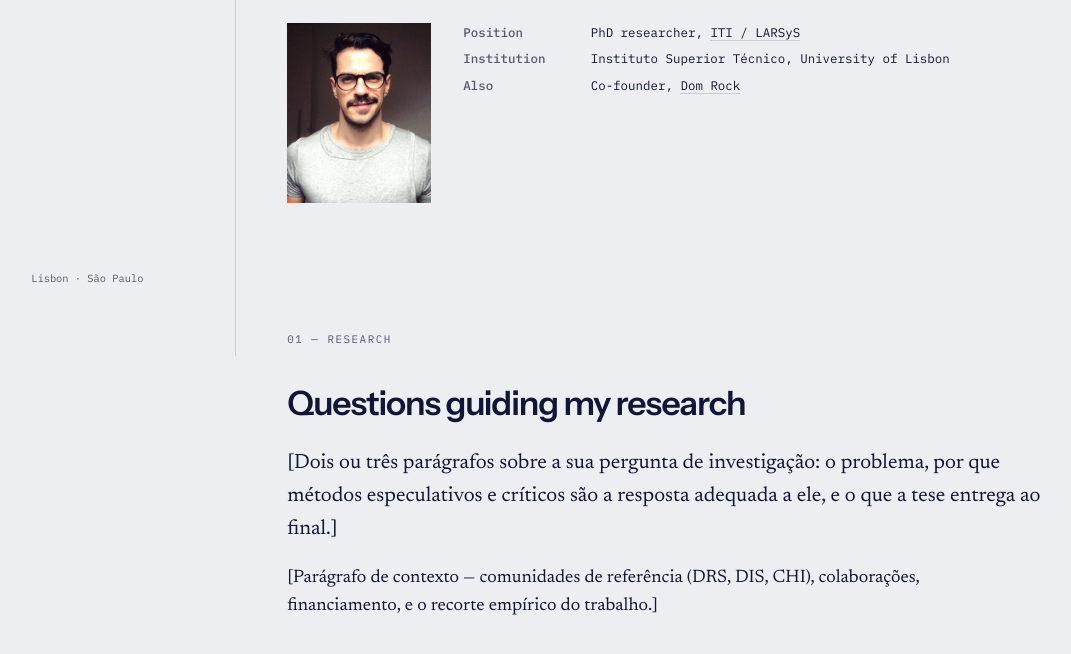
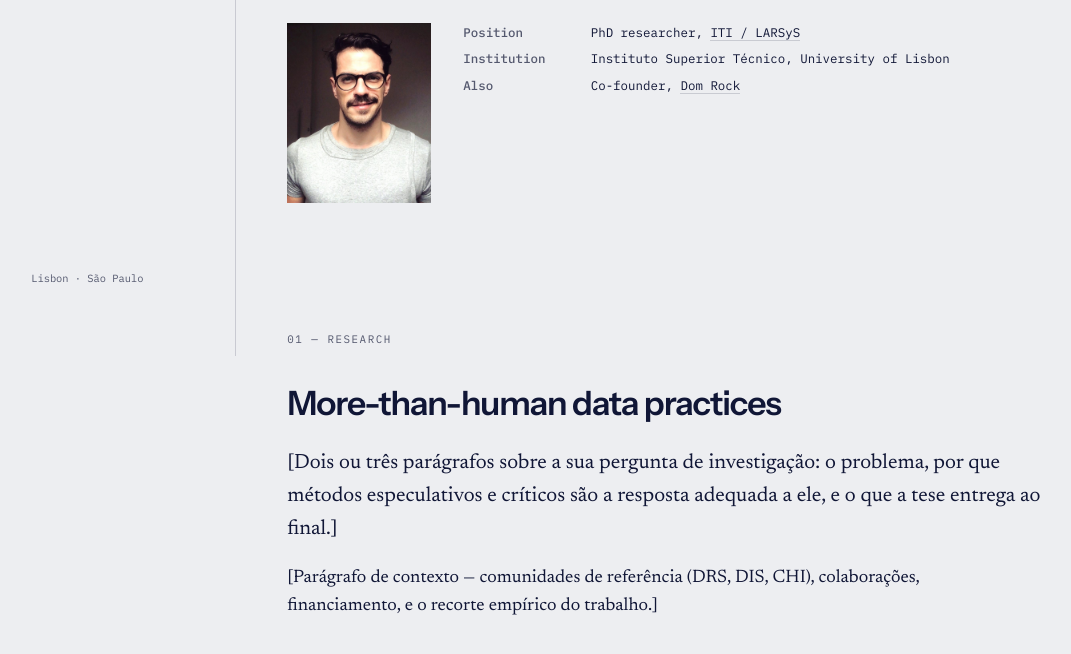
Before and after one commit to fabiodealmeida/fabiodealmeida.github.io, a plain HTML site: page index.html in a window 1280 px wide. Shown: the part 444-1098 px from the top of the page, without its empty margins (20-1091 px from the left). Drawn offline with Linux system fonts and the light colour scheme.

Commit message:
Update index.html

```diff
--- a/index.html
+++ b/index.html
@@ -68,7 +68,7 @@
   <section id="research">
     <div class="wrap">
       <p class="eyebrow">01 — Research</p>
-      <h2>Questions guiding my research</h2>
+      <h2>More-than-human data practices</h2>
       <p class="lede">
         [Dois ou três parágrafos sobre a sua pergunta de investigação: o problema,
         por que métodos especulativos e críticos são a resposta adequada a ele, e
```
